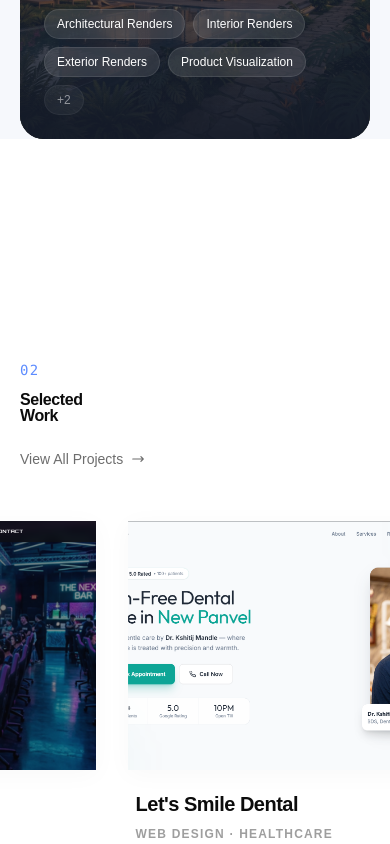
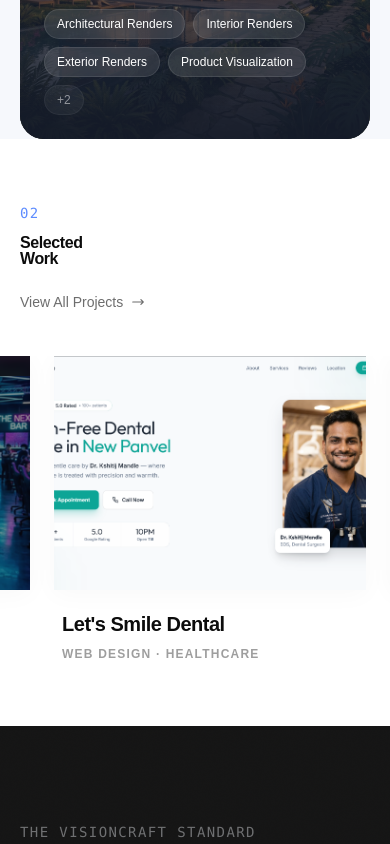
Before and after one commit to saurabhhumane125/visioncraft, a Next.js app: page / in a window 390 px wide. Shown: the part 3920-4764 px from the top of the page. Built offline with nearby package versions, Linux system fonts and the light colour scheme; a web font is replaced by a local one.

Commit message:
feat: implement infinite auto-scroll for portfolio on mobile and rename project

```diff
--- a/components/sections/Portfolio.tsx
+++ b/components/sections/Portfolio.tsx
@@ -29,7 +29,7 @@
   },
   {
     id: 3,
-    name: "Raman Humane",
+    name: "Luxe Villa Architecture",
     category: "2D Plan With Furniture",
     image: "/images/portfolio-architecture.png",
     link: "/documents/raman-humane-2d-plan.pdf",
@@ -51,16 +51,8 @@
   // We'll adjust the translation to -40% for 4 cards to perfectly align the last card with the edge of the screen.
   const x = useTransform(scrollYProgress, [0, 1], ["0%", "-40%"])
 
-  return (
-    <section
-      ref={targetRef}
-      id="portfolio"
-      className="relative bg-white h-[200vh]" // Reduced from 250vh for 4 cards
-      aria-label="Portfolio"
-    >
-      <div className="sticky top-0 h-screen flex flex-col justify-center overflow-hidden pt-20">
-        {/* Section header */}
-        <div className="mx-auto max-w-[1440px] w-full px-5 md:px-10 lg:px-16 flex flex-col sm:flex-row sm:items-end justify-between mb-12">
+  const Header = ({ isMobile }: { isMobile?: boolean }) => (
+    <div className={`mx-auto max-w-[1440px] w-full px-5 md:px-10 lg:px-16 flex flex-col sm:flex-row sm:items-end justify-between ${isMobile ? 'mb-10' : 'mb-12'}`}>
       <div>
         <span className="text-electric text-sm font-mono tracking-widest mb-3 block">
           02
@@ -84,11 +76,9 @@
         </svg>
       </a>
     </div>
+  )
 
-        {/* Framer-Motion driven horizontal gallery */}
-        <div className="flex pl-5 md:pl-10 lg:pl-16 relative">
-          <motion.div style={{ x }} className="flex gap-8 md:gap-12 w-max">
-            {PROJECTS.map((project, idx) => {
+  const renderCard = (project: Project, idx: number) => {
     const CardContent = (
       <>
         <Image
@@ -111,8 +101,8 @@
 
     return (
       <div
-                key={project.id}
-                className="w-[85vw] sm:w-[500px] lg:w-[600px] shrink-0 group flex flex-col"
+        key={`project-${idx}`}
+        className="w-[80vw] sm:w-[500px] lg:w-[600px] shrink-0 group flex flex-col"
       >
         {/* Fixed aspect ratio card container */}
         {project.link ? (
@@ -135,13 +125,51 @@
           </span>
         </div>
       </div>
-            )})}
+    )
+  }
+
+  return (
+    <section id="portfolio" aria-label="Portfolio">
+      {/* MOBILE VIEW (Infinite Marquee) */}
+      <div className="block md:hidden bg-white py-16 overflow-hidden relative">
+        <Header isMobile />
+
+        <div className="flex w-full overflow-hidden relative pl-5">
+          <motion.div
+            className="flex gap-6 whitespace-nowrap"
+            animate={{
+              x: ["0%", "-50%"],
+            }}
+            transition={{
+              duration: 30,
+              ease: "linear",
+              repeat: Infinity,
+            }}
+          >
+            {[...PROJECTS, ...PROJECTS].map((project, idx) => renderCard(project, idx))}
+          </motion.div>
+        </div>
+      </div>
+
+      {/* DESKTOP VIEW (Sticky Scroll) */}
+      <div
+        ref={targetRef}
+        className="hidden md:block relative bg-white h-[200vh]"
+      >
+        <div className="sticky top-0 h-screen flex flex-col justify-center overflow-hidden pt-20">
+          <Header />
+
+          {/* Framer-Motion driven horizontal gallery */}
+          <div className="flex pl-10 lg:pl-16 relative">
+            <motion.div style={{ x }} className="flex gap-12 w-max">
+              {PROJECTS.map((project, idx) => renderCard(project, idx))}
 
               {/* End padding to ensure last item is fully visible */}
               <div className="w-[10vw] shrink-0" />
             </motion.div>
           </div>
         </div>
+      </div>
     </section>
   )
 }
```
Lines whose indentation alone changed are shown as unchanged.
